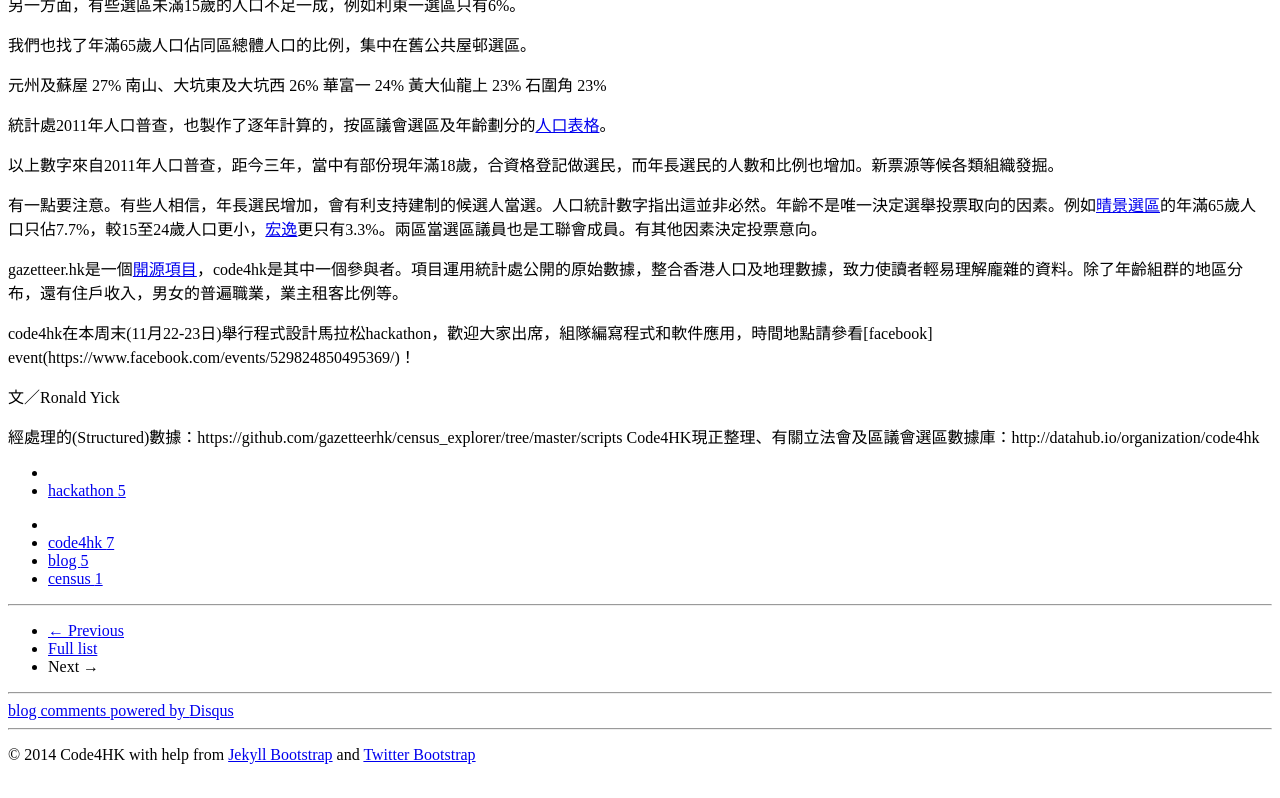
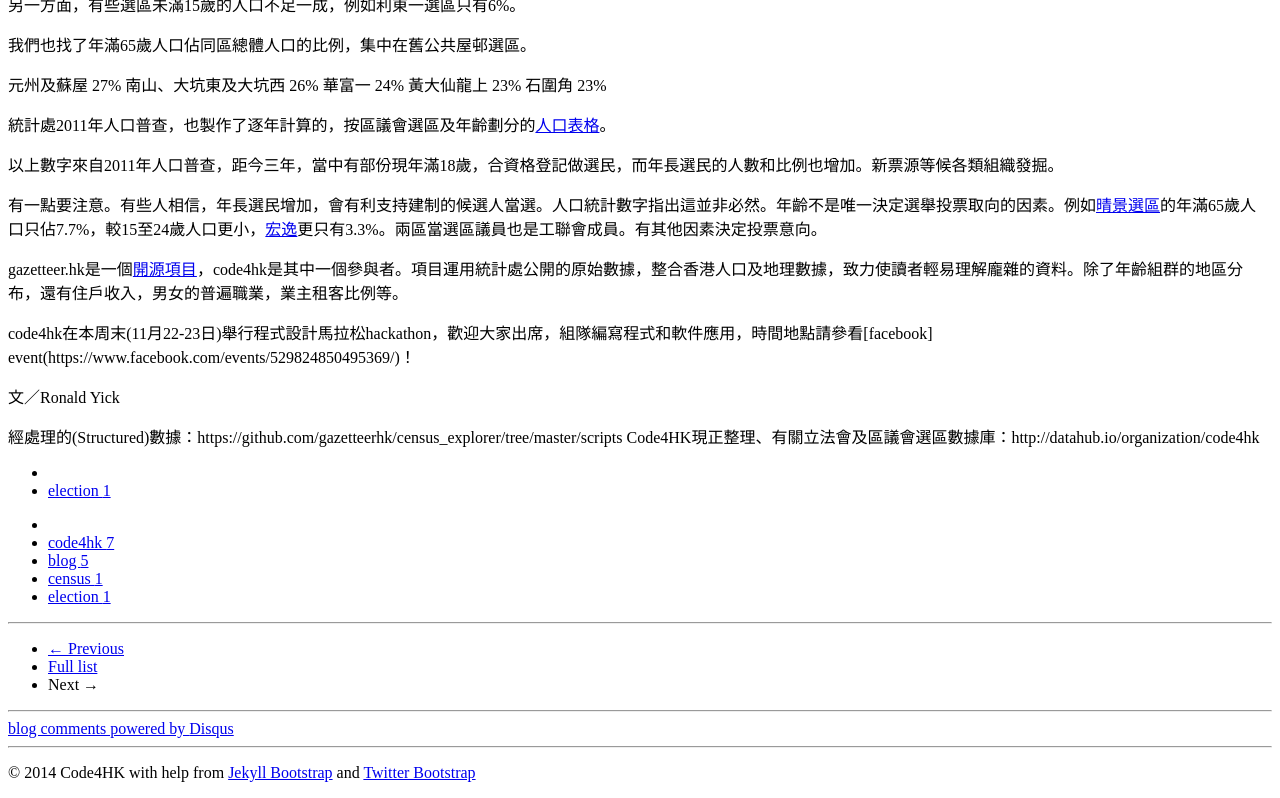
Before and after one commit to code4hk/code4hk.github.io, a Jekyll site: the page built from _posts/2014-11-20-where-electors.md, in a window 1280 px wide and 900 px high, scrolled down 647 px, cut to the strip 102-900 px from the top of the window. Built offline with Jekyll 4.4.1, drawn with Linux system fonts in a browser that asks for light colours; Markdown is read by kramdown in place of the engine named in the settings; comment, search, counter and statistics services are not loaded.

Commit message:
Update 2014-11-20-where-electors.md

```diff
--- a/_posts/2014-11-20-where-electors.md
+++ b/_posts/2014-11-20-where-electors.md
@@ -1,11 +1,11 @@
 ---
 layout: post
-category : hackathon
+category : election
 author: vincentlaucy
 author_url: http://github.com/vincentlaucy
 title: "青年選民在哪裡？分區資料互動地圖Gazetteer.hk"
 tagline: "用數據考察選情"
-tags : [code4hk, blog, census]
+tags : [code4hk, blog, census, election]
 ---
 
 
```
